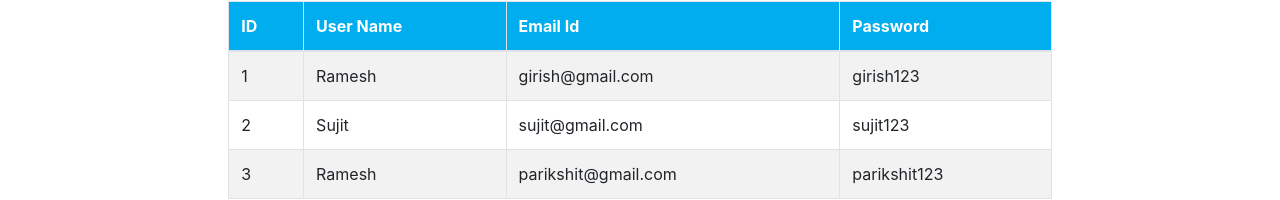
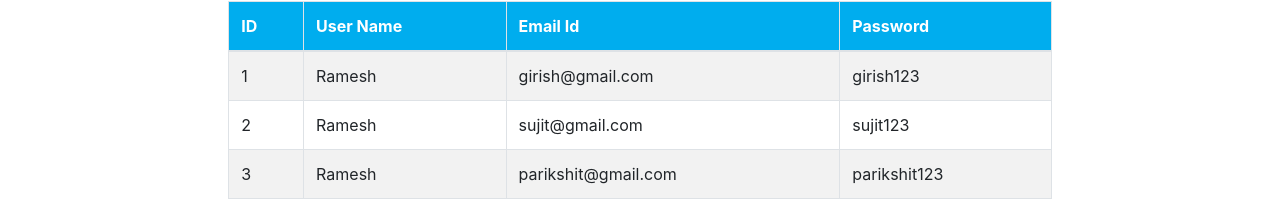
Before and after one commit to rameshjangir/angular-testt, an Angular app: page / in a window 1280 px wide. Shown: the part 185-385 px from the top of the page. Built offline with nearby package versions, Linux system fonts and the light colour scheme.

Commit message:
Update user.component.html

```diff
--- a/src/app/user/user.component.html
+++ b/src/app/user/user.component.html
@@ -35,7 +35,7 @@
                     </tr>
                     <tr>
                       <td>2</td>
-                      <td>Sujit</td>
+                      <td>Ramesh</td>
                       <td>sujit@gmail.com</td>
                       <td>sujit123</td>
                       <!-- <td>
```
